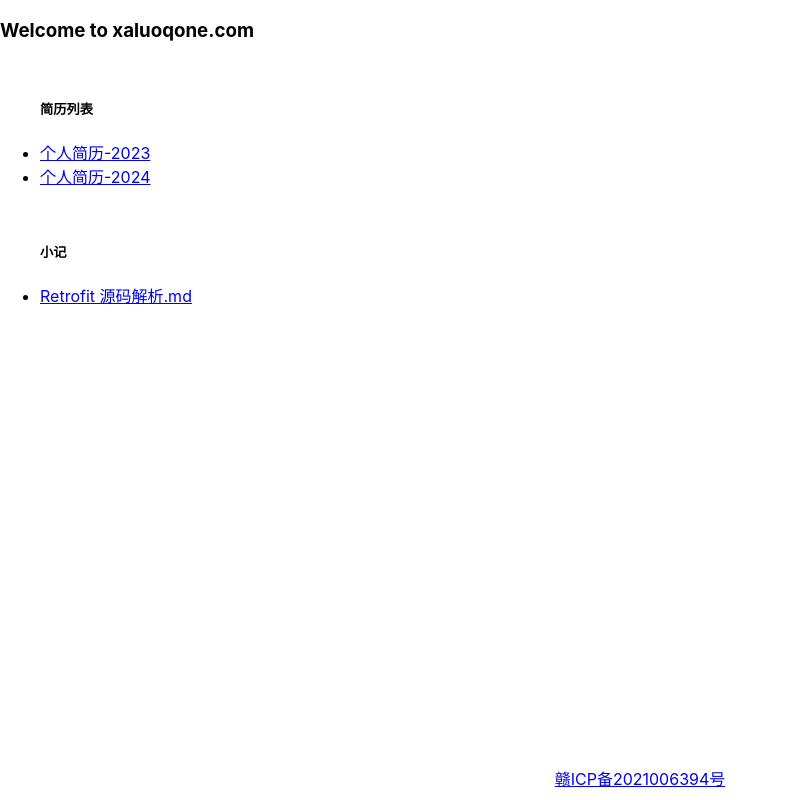
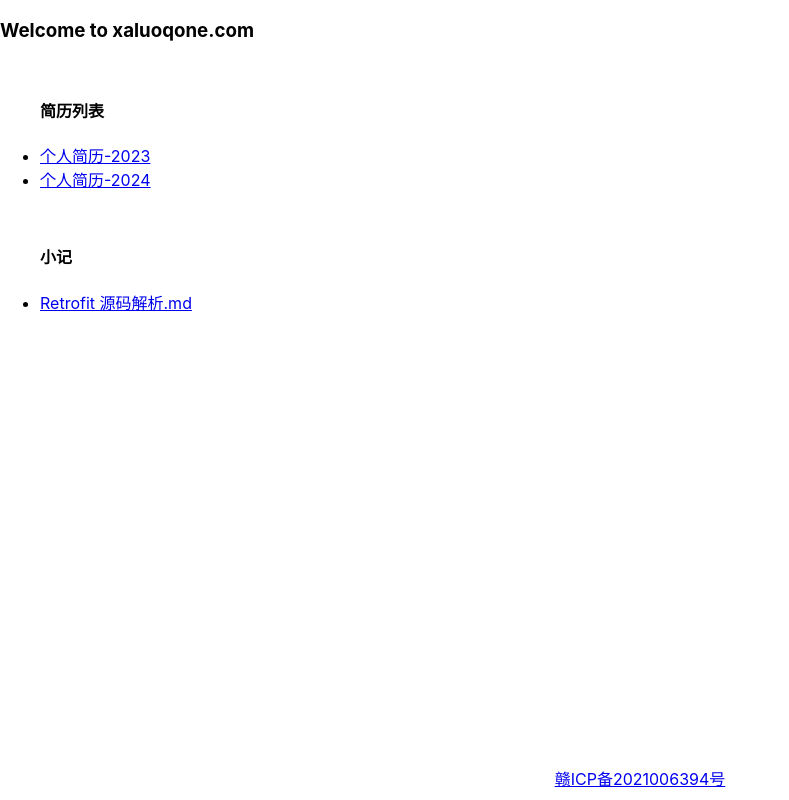
Before and after one commit to xaluoqone/xaluoqone.com, a React (Create React App) app: page / in a window 1280 px wide. Shown: the whole page, without its empty margins (0-789 px from the left). Built offline with nearby package versions, Linux system fonts and the light colour scheme.

Commit message:
修改text size

```diff
--- a/src/App.tsx
+++ b/src/App.tsx
@@ -32,14 +32,14 @@ function App() {
     <div className={'root'}>
       <div className={'content'} style={{ flexDirection: 'column' }}>
         <h3>Welcome to xaluoqone.com</h3>
-        <ul><h5>简历列表</h5>{
+        <ul><h4>简历列表</h4>{
           resumes.map(resume => (
             <li>
               <a href={resume.url} target={'_blank'} rel={'noreferrer'}>{resume.title}</a>
             </li>
           ))
         }</ul>
-        <ul><h5>小记</h5>{
+        <ul><h4>小记</h4>{
           docs.map(doc => (
             <li>
               <a href={doc.url} target={'_blank'} rel={'noreferrer'}>{doc.title}</a>
```
